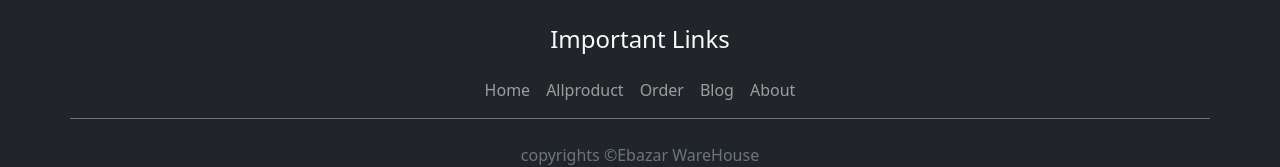
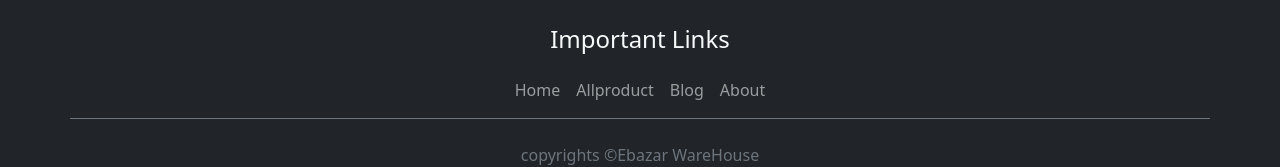
Before and after one commit to iamrealfarhanbd/Ebazar-WareHouse-Client, a React (Create React App) app: page / in a window 1280 px wide. Shown: the part 2719-2886 px from the top of the page. Built offline with nearby package versions, Linux system fonts and the light colour scheme; no server answers.

Commit message:
footer update

```diff
--- a/src/components/Footer/Footer.js
+++ b/src/components/Footer/Footer.js
@@ -14,7 +14,6 @@ const Footer = () => {
                             <Nav className="mx-auto ">
                                 <Nav.Link as={Link} to="home">Home</Nav.Link>
                                 <Nav.Link as={Link} to="/Allproduct">Allproduct</Nav.Link>
-                                <Nav.Link as={Link} to="order">Order</Nav.Link>
                                 <Nav.Link as={Link} to="Blog">Blog</Nav.Link>
                                 <Nav.Link as={Link} to="About">About</Nav.Link>
                             </Nav>
```
